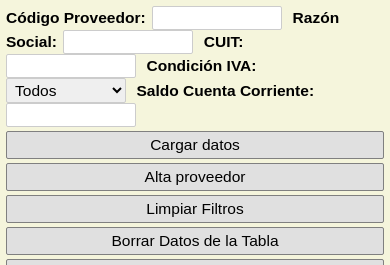
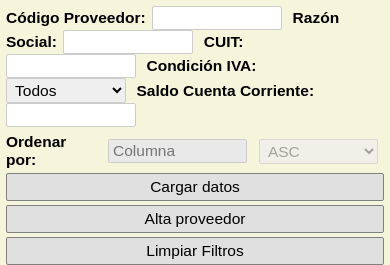
Before and after one commit to NicolasBranca/ProgramacionEnAmbienteDeRedes, a PHP site: page /Php/sesion/app_modulo1/index.php in a window 390 px wide. Shown: the part 62-327 px from the top of the page. Run offline with PHP 8.4, Linux system fonts and the light colour scheme; a user stored in the database is signed in; data comes from the database, SQL or seed files in the repository.

Commit message:
ajustes css

```diff
--- a/Php/sesion/app_modulo1/index.php
+++ b/Php/sesion/app_modulo1/index.php
@@ -157,20 +157,64 @@ footer {
     width: 90%;
     max-width: 500px;
     position: relative;
+    /* Para la ventana de ver certificado, que ocupe más espacio */
 }
-.close {
+#modalArchivo .modal-content {
+    width: 95vw;
+    max-width: 900px;
+    height: 90vh;
+    max-height: 90vh;
+    padding: 0;
+    display: flex;
+    flex-direction: column;
+}
+#modalArchivo .close {
     position: absolute;
     top: 10px; right: 20px;
-    font-size: 28px;
-    font-weight: bold;
-    color: #fff;
-    cursor: pointer;
+    z-index: 2;
+}
+#iframeArchivo {
+    width: 100%;
+    height: 100%;
+    border: none;
+    display: block;
+    /* Para que PDF o imagen ocupe todo el espacio */
+}
+.filtros-orden {
+    display: flex;
+    align-items: center;
+    gap: 6px;
+    margin-left: 10px;
+}
+.filtros-orden input[type="text"] {
+    width: 130px;
+    padding: 2px 4px;
+    border-radius: 2px;
+    border: 1px solid #ccc;
+    font-size: 0.97em;
+    background: #eee;
+}
+.filtros-orden select {
+    padding: 2px 4px;
+    border-radius: 2px;
+    border: 1px solid #ccc;
+    font-size: 0.97em;
+    background: #eee;
+}
+.filtros-orden input[readonly] {
+    background: #e9e9e9;
+    color: #333;
+    cursor: default;
 }
 @media (max-width: 900px) {
     .filtros-container, .filtros-botones, .filtros-campos {
         flex-direction: column;
         align-items: stretch;
         gap: 4px;
+    }
+    .filtros-orden {
+        margin-left: 0;
+        margin-top: 6px;
     }
     #tablaProveedores th, #tablaProveedores td {
         font-size: 0.93em;
@@ -211,6 +255,15 @@ footer {
 
             <label for="SaldoCuentaCorrienteFiltro">Saldo Cuenta Corriente:</label>
             <input type="number" id="SaldoCuentaCorrienteFiltro" name="SaldoCuentaCorrienteFiltro">
+
+            <div class="filtros-orden">
+                <label for="ordenColumna">Ordenar por:</label>
+                <input type="text" id="ordenColumna" name="ordenColumna" readonly placeholder="Columna" tabindex="-1">
+                <select id="ordenTipo" name="ordenTipo" disabled>
+                    <option value="ASC">ASC</option>
+                    <option value="DESC">DESC</option>
+                </select>
+            </div>
         </div>
         <div class="filtros-botones">
             <button id="cargarDatos">Cargar datos</button>
@@ -300,7 +353,7 @@ footer {
     <div id="modalArchivo" class="modal">
         <div class="modal-content">
             <span class="close">&times;</span>
-            <iframe id="iframeArchivo" src="" frameborder="0" style="width: 100%; height: 500px;"></iframe>
+            <iframe id="iframeArchivo" src="" frameborder="0"></iframe>
         </div>
     </div>
 </main>
@@ -330,13 +383,27 @@ $(document).ready(function () {
     }
     cargarIVASelects();
 
-    $('#cargarDatos').on('click', function () {
-        cargarDatos();
+    // Nuevo: manejo de selección de columna y tipo de orden
+    $('.sort').on('click', function () {
+        const col = $(this).data('column');
+        let colLabel = $(this).text().trim();
+        $('#ordenColumna').val(colLabel).data('column', col);
+        $('#ordenTipo').prop('disabled', false);
     });
 
-    $('.sort').on('click', function () {
-        sort_column = $(this).data('column');
-        sort_direction = sort_direction === 'ASC' ? 'DESC' : 'ASC';
+    $('#ordenTipo').on('change', function () {
+        sort_direction = $(this).val();
+    });
+
+    $('#cargarDatos').on('click', function () {
+        // Si hay columna seleccionada, usarla
+        const col = $('#ordenColumna').data('column');
+        if (col) {
+            sort_column = col;
+            sort_direction = $('#ordenTipo').val();
+        } else {
+            sort_column = '';
+        }
         cargarDatos();
     });
 
@@ -355,6 +422,8 @@ $(document).ready(function () {
         $('#CUITFiltro').val('');
         $('#idIVAFiltro').val('');
         $('#SaldoCuentaCorrienteFiltro').val('');
+        $('#ordenColumna').val('').removeData('column');
+        $('#ordenTipo').prop('disabled', true).val('ASC');
         alert('Filtros limpiados.');
     });
 
```
